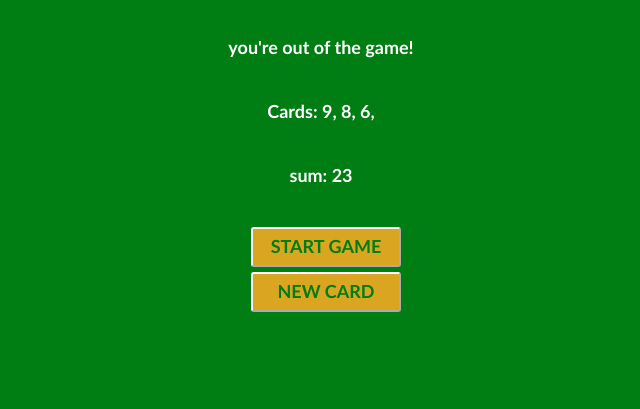
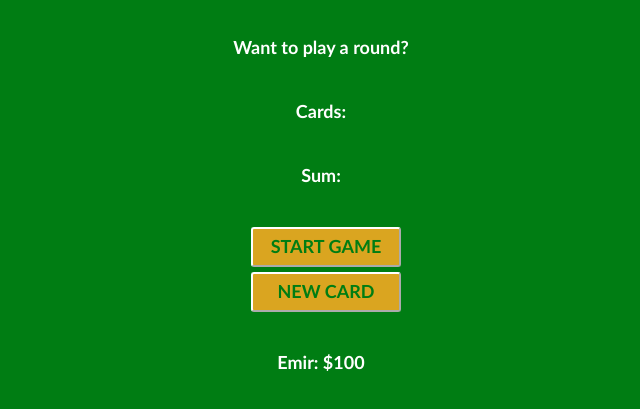
Before and after one commit to Huremovic95/black-jack-game, a plain HTML site: page index.html in a window 1280 px wide. Both pictures are taken after a click on the button "NEW CARD". Shown: the part 191-600 px from the top of the page, without its empty margins (319-959 px from the left). Drawn offline with nearby package versions, Linux system fonts and the light colour scheme; files that its build step writes are made by us from their sources.

Commit message:
Add player name and chips, add if statement so you can only play if your still alive and dont have blackjack

```diff
--- a/assets/index.js
+++ b/assets/index.js
@@ -1,16 +1,22 @@
-let firstCard = getRandomCard();
-let secondCard = getRandomCard();
+let player = {
+    nameP: "Emir" ,
+    chips: 100
+}
 let hasBlackJack = false;
-let isAlive = true;
+let isAlive = false;
 let message = ""
-let cards = [firstCard, secondCard];
+let cards = [];
+let sum = 0;
 
-let sum = firstCard + secondCard;
 let messageEl = document.getElementById("message-el");
 let sumEl = document.getElementById("sum-el");
 let cardsEl = document.getElementById ("cards-el");
+let playerEl = document.getElementById ("player-el");
+
+playerEl.textContent = player.nameP + ": $" + player.chips;
 
 function getRandomCard(){
+
     let randomNumber = Math.floor(Math.random() *13) + 1;
 
     if (randomNumber > 10){
@@ -23,10 +29,18 @@ function getRandomCard(){
 }
 
 function startGame(){
+
+    let firstCard = getRandomCard();
+    let secondCard = getRandomCard();
+    cards = [firstCard, secondCard];
+    sum = cards[0] + cards[1];
+    isAlive = true;
+
     runGame();
 }
 
 function runGame(){
+
     sumEl.textContent = "sum: " + sum;
     cardsEl.textContent = "Cards: ";
     for (i = 0; i < cards.length; i++){
@@ -46,8 +60,11 @@ function runGame(){
 }
 
 function newCards(){
+
+    if (isAlive === true && hasBlackJack === false){
     let newCard = getRandomCard();
     sum += newCard;
     cards.push(newCard);
     runGame();
+    }
 }
--- a/index.html
+++ b/index.html
@@ -24,6 +24,7 @@
             <button onclick="startGame()">START GAME</button>
             <button onclick="newCards()"> NEW CARD</button>
         </div>
+        <p id="player-el"></p>
     </main>
 
 <script src="assets/index.js"></script>
```
